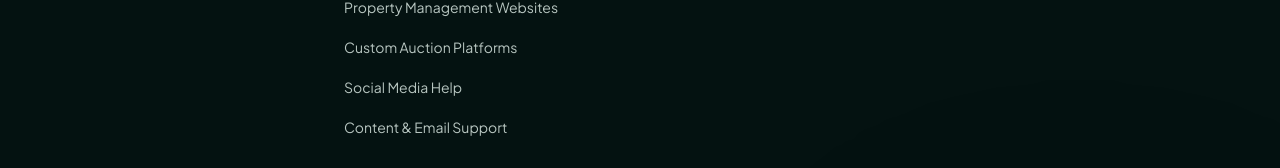
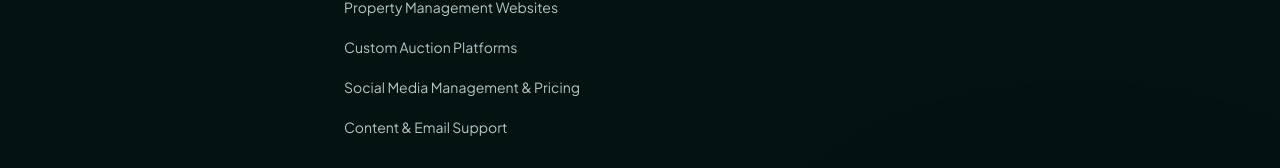
Before and after one commit to ivapbj/The-Ivana-Collective-Website, a React (Vite) app: page / in a window 1280 px wide. Shown: the part 5292-5460 px from the top of the page. Built offline with nearby package versions, Linux system fonts and the light colour scheme.

Commit message:
Link footer to social media management packages

```diff
--- a/src/components/Footer.tsx
+++ b/src/components/Footer.tsx
@@ -105,7 +105,7 @@ export default function Footer({ onScheduleCall }: FooterProps) {
                 { label: "Enfield, CT Web Design", id: "enfield-town", path: "/locations/enfield-ct-web-design" },
                 { label: "Property Management Websites", id: "property", path: "/industries/property-management" },
                 { label: "Custom Auction Platforms", id: "auctions", path: "/industries/auction-platforms" },
-                { label: "Social Media Help", id: "services", path: "/services" },
+                { label: "Social Media Management & Pricing", id: "social-media", path: "/services/content-growth" },
                 { label: "Content & Email Support", id: "services", path: "/services" }
               ].map((link, idx) => (
                 <li key={idx}>
```
